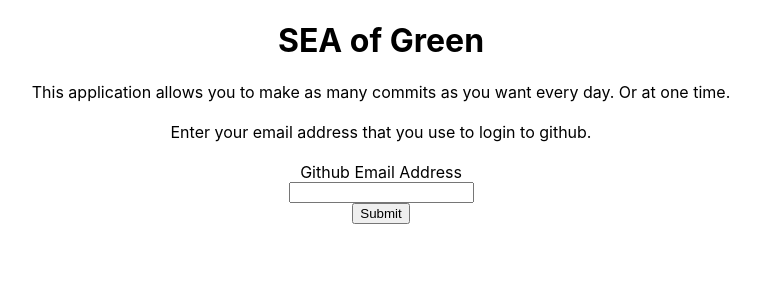
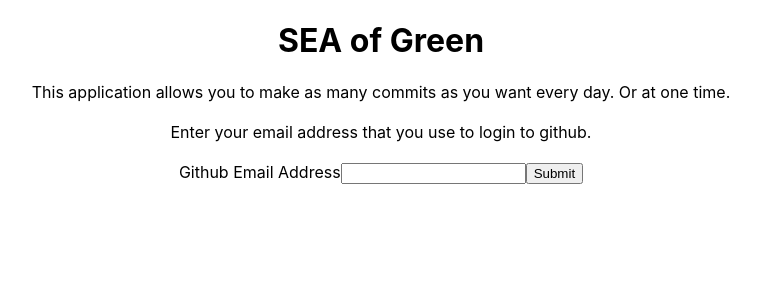
Before and after one commit to MKerbleski/sea-of-green, a React (Create React App) app in the folder client/: page / in a window 1280 px wide. Shown: the top 300 px of the page, without its empty margins (259-1019 px from the left). Built offline with nearby package versions, Linux system fonts and the light colour scheme.

Commit message:
made forms into forms

```diff
--- a/client/src/App.js
+++ b/client/src/App.js
@@ -63,7 +63,7 @@
 
 	const sendEmail = () => {
 		axios.get(`/api/${state.email}`).then(res => {
-			if(res.status === 200){
+			if(res.data.length){
 				setReturningUser(true)
 				const { first, last, frequency, email } = res.data[0]
 				setState({
@@ -97,13 +97,22 @@
 			<br></br>
 			<label>Enter your email address that you use to login to github.</label>
 			<br></br>
+			<form onSubmit={(e) => {
+				e.preventDefault()
+				sendEmail()
+				}}>
 				<label>Github Email Address</label>
 				<input type="email" name="email" onChange={(e) => handleChange(e)} value={email}></input>
-			<button onClick={sendEmail}>Submit</button>
+				<button type="submit">Submit</button>
+			</form>
 			{loggedin ? <button onClick={(e) => {logout()}}>Clear</button> : null}
 			{loggedin ? <div className="lower">
 				{returningUser ? <div className="update two">
 					Welcome back! Modify your schedule
+					<form className="two" onSubmit={(e) => {
+						e.preventDefault()
+						handleUpdate(first, last, email, frequency)
+						}}>
 						<label>Github First Name</label>
 						<input type="text" name="first" onChange={(e) => handleChange(e)} value={first}></input>
 						<label>Github Last Name</label>
@@ -111,7 +120,8 @@
 						<label>Make this many Commits</label>
 						<input type="number" name="frequency" onChange={(e) => handleChange(e)} value={frequency}></input>
 						<label>every day</label>
-					<button onClick={() => handleUpdate(first, last, email, frequency)}>UPDATE</button>
+						<button type="submit">UPDATE</button>
+					</form>
 					<br></br>
 					<br></br>
 				 	OR just make a few extra right now
@@ -125,6 +135,10 @@
 					Welcome! Create your schedule
 					<label>Step 1: Enter your name, email, and how many commits to make per day.</label>
 					<br></br>
+					<form className="two" onSubmit={(e) => {
+						e.preventDefault()
+						handleNewUser(first, last, email, frequency)
+						}}>
 						<label>Github First Name</label>
 						<input type="text" name="first" onChange={(e) => handleChange(e)} value={first}></input>
 						<label>Github Last Name</label>
@@ -132,7 +146,8 @@
 						<label>Make this many Commits</label>
 						<input type="number" name="frequency" onChange={(e) => handleChange(e)} value={frequency}></input>
 						<label>every day</label>
-					<button onClick={() => handleNewUser(first, last, email, frequency)}>Schedule</button>
+						<button type="ubmit">Schedule</button>
+					</form>
 					<br></br>
 					<label>Step 2: Star this Repository</label>
 					<iframe src="https://ghbtns.com/github-btn.html?user=mkerbleski&repo=sea-of-green&type=star&count=true&size=large" frameborder="0" title="star" scrolling="0" width="320px" height="60px"></iframe>
--- a/package.json
+++ b/package.json
@@ -1,8 +1,8 @@
 {
-	"name": "react-redux-routing",
+	"name": "sea-of-green",
 	"version": "0.1.0",
 	"private": true,
-	"homepage": "https://mkerbleski.github.io/BrightfieldChallenge/",
+	"homepage": "https://sea-of-green.herokuapp.com/",
 	"dependencies": {
 		"axios": "^0.18.1",
 		"csv-parser": "^2.3.0",
```
Also changed, not shown: 1 other file (tests, documents, lock files or other folders). Lines whose indentation alone changed are shown as unchanged.
